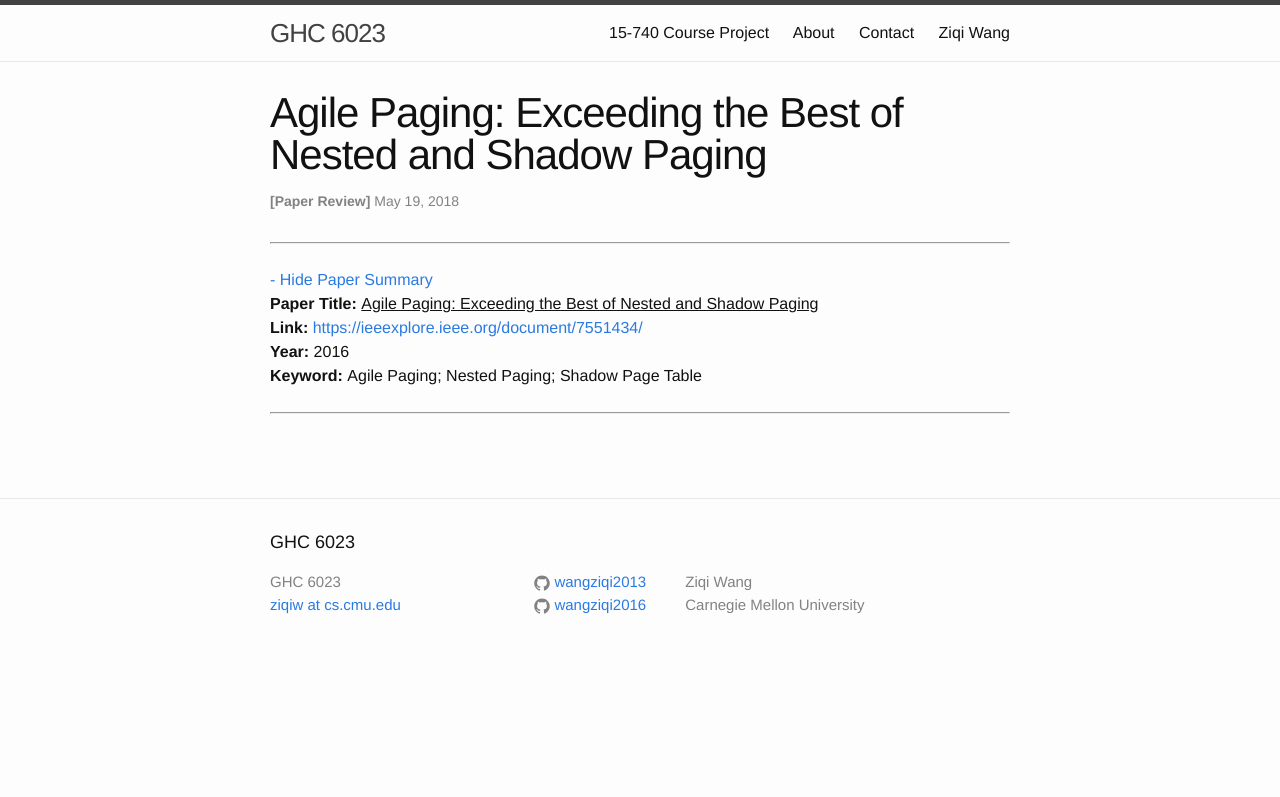
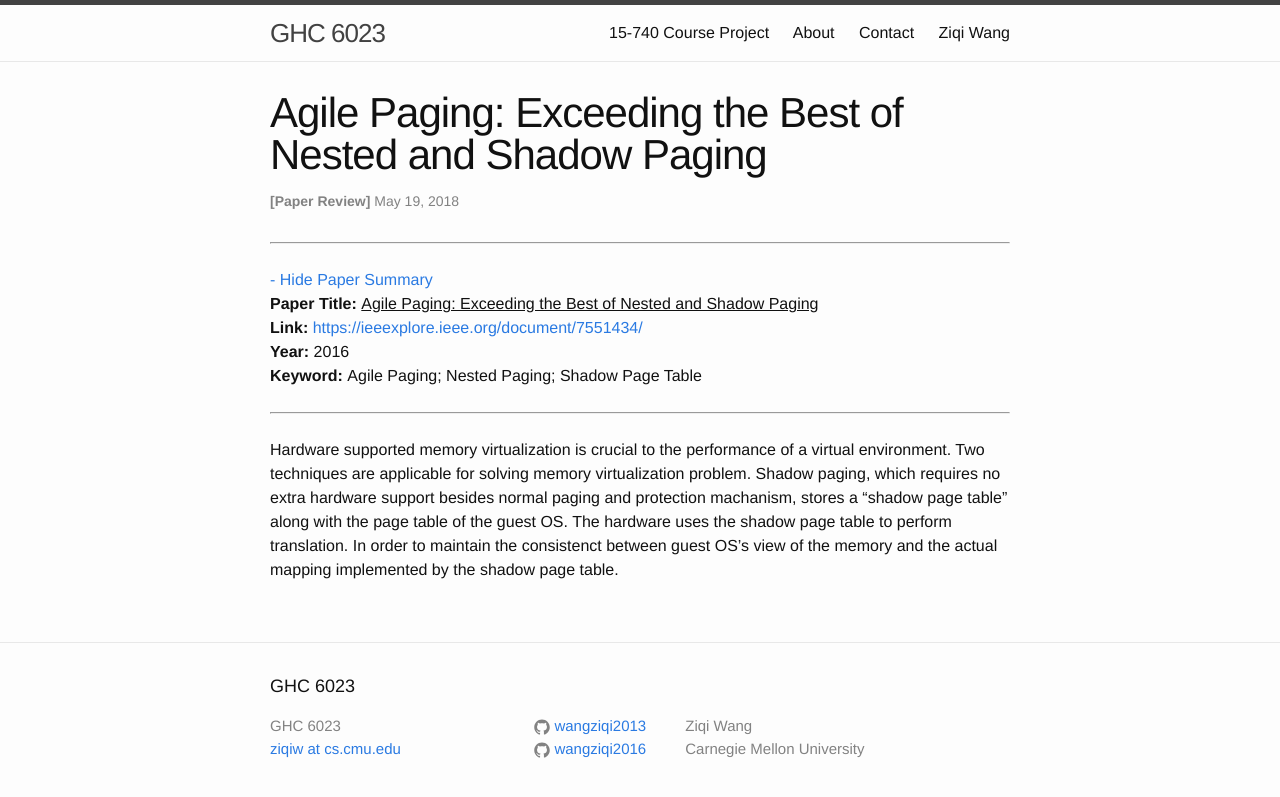
Before and after one commit to wangziqi2013/wangziqi2013.github.io, a Jekyll site: the page built from _posts/2018-05-18-Agile-Paging-Exceeding-the-Best-of-Nested-and-Shadow-Paging.markdown, in a window 1280 px wide. Shown: the top 797 px of the page. Built offline with Jekyll 4.4.1, drawn with Linux system fonts in a browser that asks for light colours.

Commit message:
Working on first paragraph

```diff
--- a/_posts/2018-05-18-Agile-Paging-Exceeding-the-Best-of-Nested-and-Shadow-Paging.markdown
+++ b/_posts/2018-05-18-Agile-Paging-Exceeding-the-Best-of-Nested-and-Shadow-Paging.markdown
@@ -12,3 +12,9 @@ htm_cd:
 htm_cr:
 version_mgmt:
 ---
+
+Hardware supported memory virtualization is crucial to the performance of a virtual environment. Two techniques
+are applicable for solving memory virtualization problem. Shadow paging, which requires no extra hardware support
+besides normal paging and protection machanism, stores a "shadow page table" along with the page table of the guest
+OS. The hardware uses the shadow page table to perform translation. In order to maintain the consistenct between guest OS's
+view of the memory and the actual mapping implemented by the shadow page table.
```
